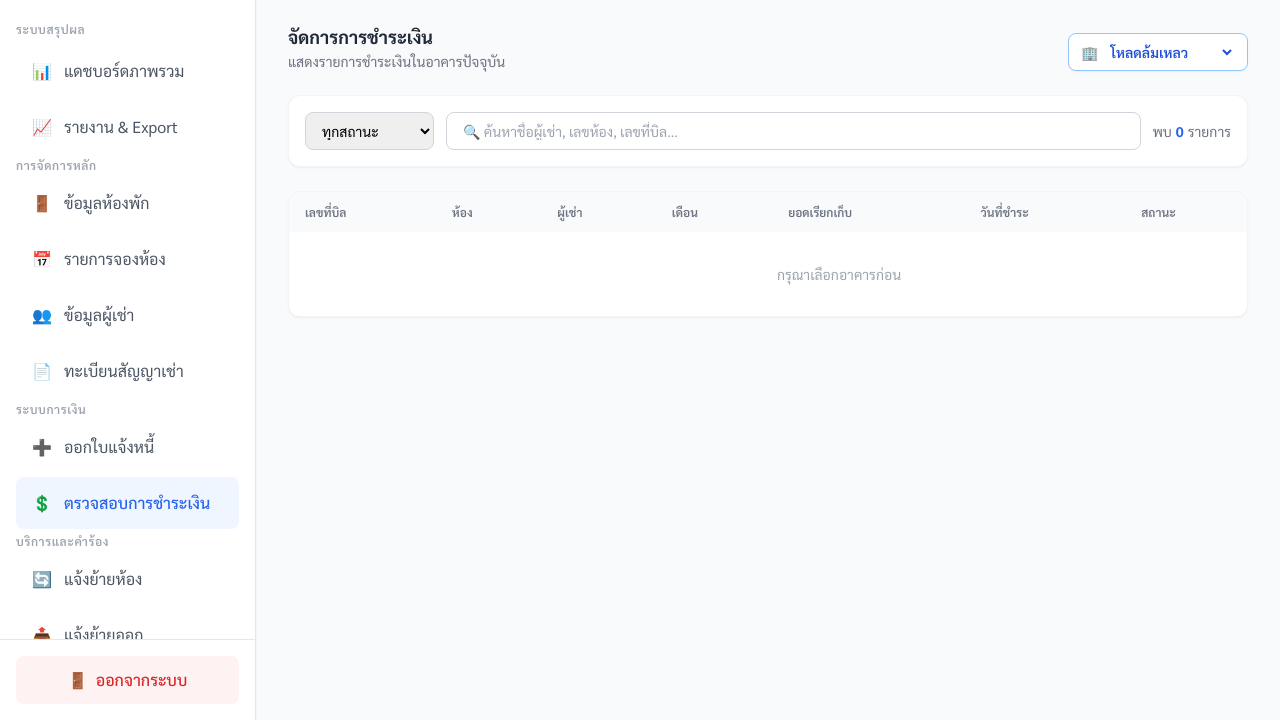
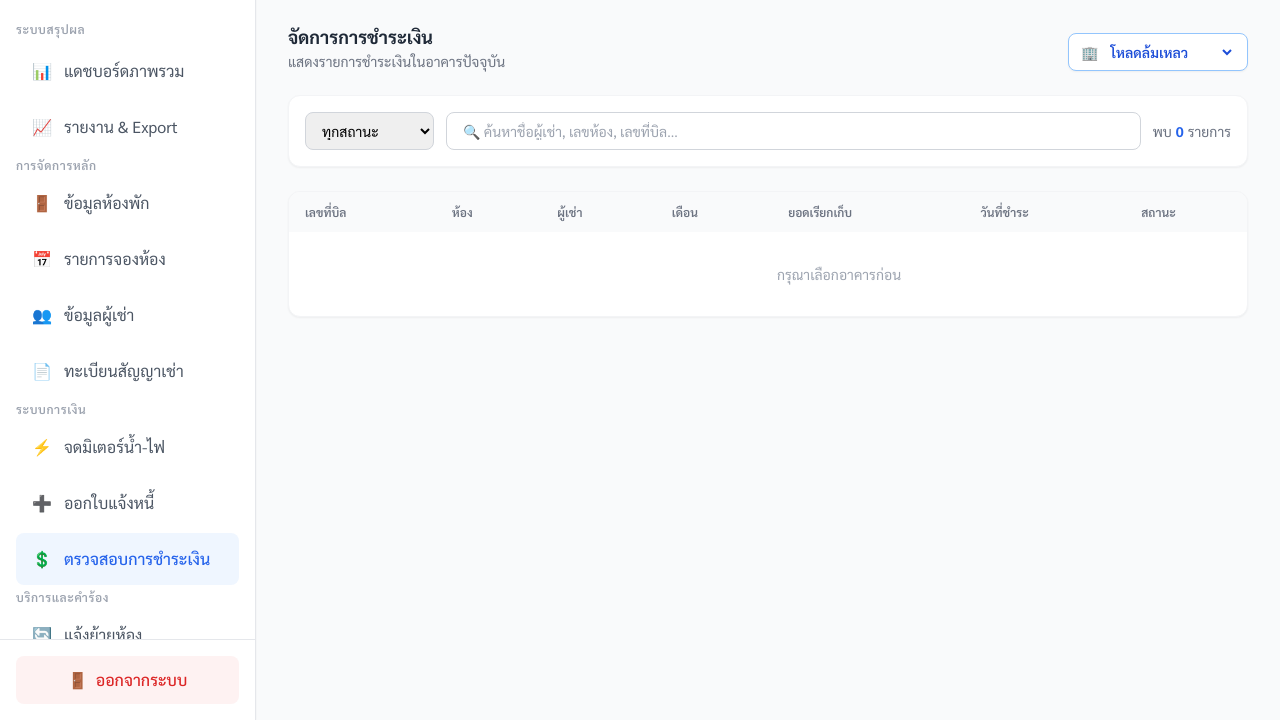
Before and after one commit to CPE-phiraphat/project_DB, a plain HTML site: page payments.html in a window 1280 px wide. Shown: the part 80-800 px from the top of the page. Drawn offline with nearby package versions, Linux system fonts and the light colour scheme; no server answers; sample sign-in values are in the browser's storage.

Commit message:
Update payments.html

```diff
--- a/payments.html
+++ b/payments.html
@@ -37,6 +37,7 @@
             <a href="tenants.html" class="flex items-center gap-3 px-4 py-3.5 text-gray-600 hover:bg-gray-50 rounded-lg transition"><span>👥</span> ข้อมูลผู้เช่า</a>
             <a href="contracts.html" class="flex items-center gap-3 px-4 py-3.5 text-gray-600 hover:bg-gray-50 rounded-lg transition"><span>📄</span> ทะเบียนสัญญาเช่า</a>
             <div class="text-xs font-semibold text-gray-400 uppercase tracking-wider mb-2 mt-6">ระบบการเงิน</div>
+            <a href="meters.html" class="flex items-center gap-3 px-4 py-3.5 text-gray-600 hover:bg-gray-50 rounded-lg transition"><span>⚡</span> จดมิเตอร์น้ำ-ไฟ</a>
             <a href="invoices.html" class="flex items-center gap-3 px-4 py-3.5 text-gray-600 hover:bg-gray-50 rounded-lg transition"><span>➕</span> ออกใบแจ้งหนี้</a>
             <a href="payments.html" class="flex items-center justify-between px-4 py-3.5 bg-blue-50 text-blue-600 rounded-lg font-medium transition"><div class="flex items-center gap-3"><span>💲</span> ตรวจสอบการชำระเงิน</div><span id="badgePayments" class="bg-red-500 text-white text-xs font-bold px-2 py-0.5 rounded-full hidden">0</span></a>
             <div class="text-xs font-semibold text-gray-400 uppercase tracking-wider mb-2 mt-6">บริการและคำร้อง</div>
```
